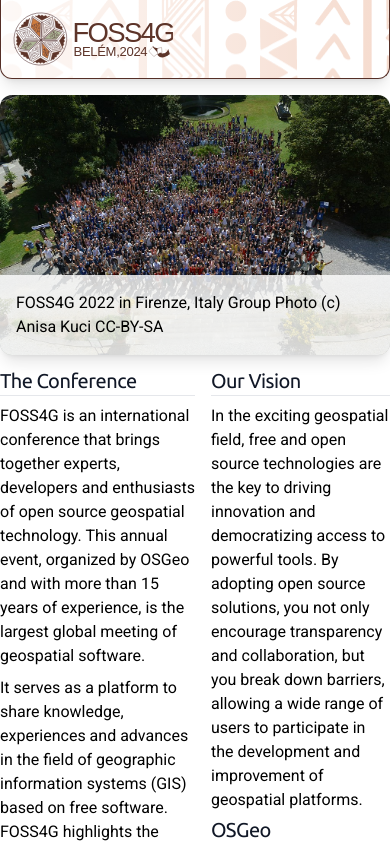
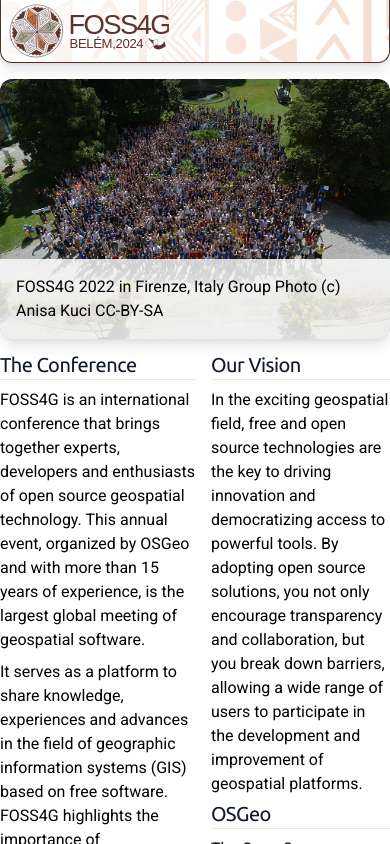
Before and after one commit to FOSS4G-2024-Belem/foss4g-2024-belem.github.io, a Next.js app: page /about in a window 390 px wide. Shown: the top 844 px of the page. Built offline with nearby package versions, Linux system fonts and the light colour scheme.

Commit message:
update header

```diff
--- a/src/components/header.tsx
+++ b/src/components/header.tsx
@@ -58,7 +58,7 @@ export default function Header() {
 
   return (
     <nav
-      className="flex shadow-lg items-center justify-between flex-wrap bg-white py-3 px-3 max-w-6xl mx-auto border-f4g_red border-l border-b border-r rounded-bl-xl rounded-br-xl"
+      className="flex shadow-lg items-center justify-between flex-wrap bg-white py-1 px-2 sm:py-3 sm:px-3 max-w-6xl mx-auto border-f4g_red border-l border-b border-r rounded-bl-xl rounded-br-xl"
       style={{
         background: `linear-gradient(to right, rgba(255,255,255, 0.9), rgba(255,255,255, 0.4)), url(${PatternBg2.src})`,
       }}
```
